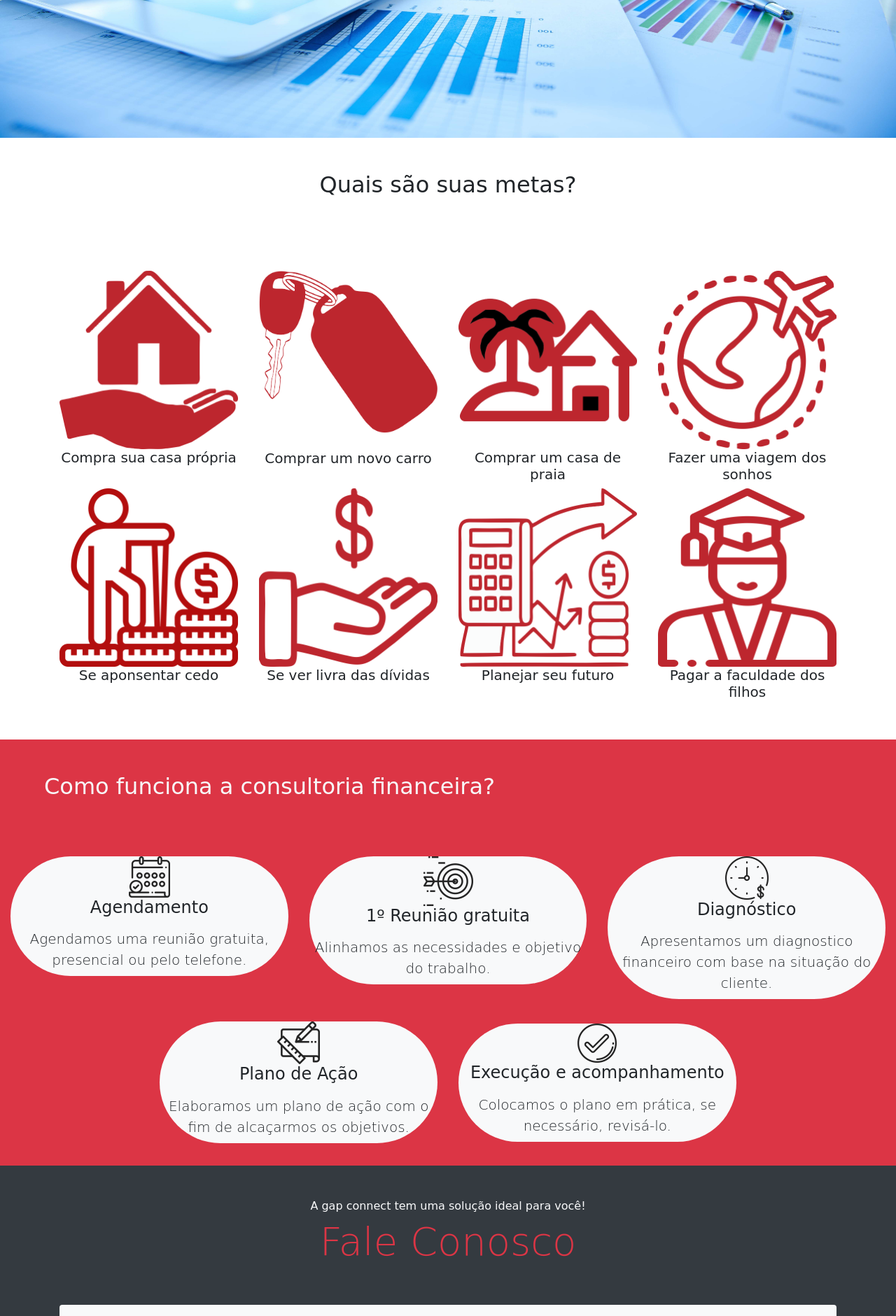
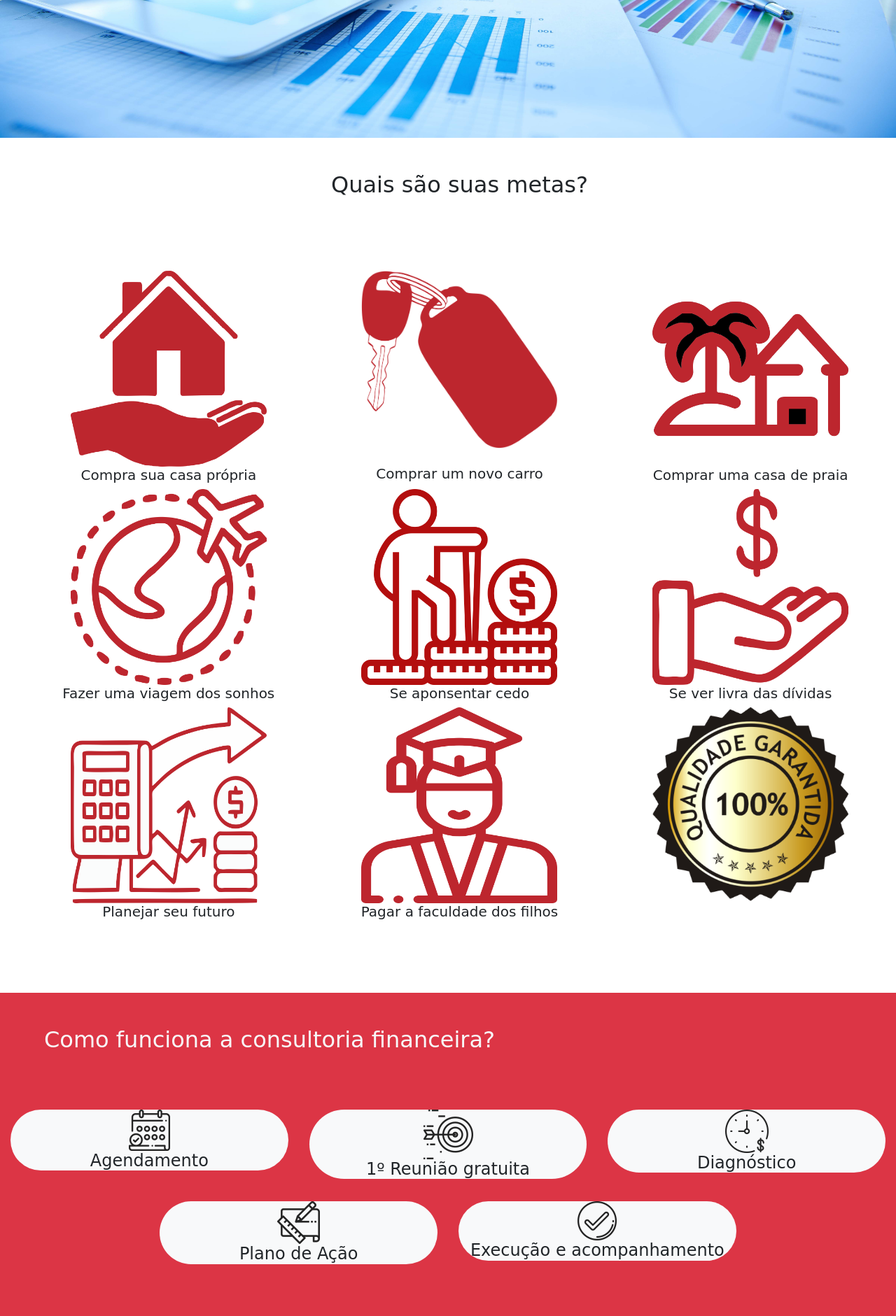
Before and after one commit to WillTbn/Gapconnect, a PHP site: page /Gapconnect/ in a window 1280 px wide. Shown: the part 542-2423 px from the top of the page at 70% size. Run offline with PHP 8.4, Linux system fonts and the light colour scheme; some web fonts are replaced.

Commit message:
Melhorando expansividade e adicionando efeitos jquery

```diff
--- a/assets/css/style.css
+++ b/assets/css/style.css
@@ -33,3 +33,9 @@ body{
 #j_error{
     display:none;
 }
+#janela, #janela-2, #janela-3, #janela-4, #janela-5 {
+    display:none;
+}
+.efeito, .efeito-2, .efeito-3, .efeito-4, .efeito-5 {
+    cursor: pointer;
+}
--- a/assets/js/app.js
+++ b/assets/js/app.js
@@ -42,3 +42,20 @@ $(document).ready(function() {
       return false;
   });
 });
+$(function(){
+    $('.efeito').bind('click', function(){
+        $('#janela').fadeToggle();
+    });
+    $('.efeito-2').bind('click', function(){
+        $('#janela-2').fadeToggle();
+    });
+    $('.efeito-3').bind('click', function(){
+        $('#janela-3').fadeToggle();
+    });
+    $('.efeito-4').bind('click', function(){
+        $('#janela-4').fadeToggle();
+    });
+    $('.efeito-5').bind('click', function(){
+        $('#janela-5').fadeToggle();
+    });
+});
--- a/index.php
+++ b/index.php
@@ -52,55 +52,61 @@
                 <b class="mb-5"> Agende a primeira reunião gratuita presencial ou pelo telefone!</b>
             </div>
         </header>
-        <article class="container text-center mt-5 mb-5">
+        <article class="container-fluid pl-5 text-center mt-5 mb-5">
             <h2 class="h2 pb-5 borda_trans">Quais são suas metas?</h2>
-            <div class="row pt-5">
-                <div class="col-md-3 col-sm-2">
+            <div class="row pt-5 py-5">
+                <div class="col-lg-4 col-md-6  col-sm-12">
                     <div class="">
-                        <img src="assets/img/icones/casa_propria.png" class="img-fluid">
+                        <img src="assets/img/icones/casa_propria.png" class="img-fluid" style="max-width:280px">
                         <p class="h5">Compra sua casa própria</p>
                     </div>
                 </div>
-                <div class="col-md-3 col-sm-2">
+                <div class="col-lg-4 col-md-6  col-sm-12">
                     <div class="">
-                        <img src="assets/img/icones/chave_carro.png" class="img-fluid mb-4" style="">
+                        <img src="assets/img/icones/chave_carro.png" class="img-fluid mb-4" style="max-width:280px">
                         <p class="h5">Comprar um novo carro</p>
                     </div>
                 </div>
-                <div class="col-md-3 col-sm-2">
+                <div class="col-lg-4 col-md-6  col-sm-12">
                     <div class="">
-                        <img src="assets/img/icones/casa_praia.png" class="img-fluid">
-                        <p class="h5">Comprar um casa de praia</p>
+                        <img src="assets/img/icones/casa_praia.png" class="img-fluid" style="max-width:280px">
+                        <p class="h5">Comprar uma casa de praia</p>
                     </div>
                 </div>
-                <div class="col-md-3 col-sm-2">
+                <div class="col-lg-4 col-md-6  col-sm-12">
                     <div class="">
-                        <img src="assets/img/icones/viagem.png" class="img-fluid">
+                        <img src="assets/img/icones/viagem.png" class="img-fluid" style="max-width:280px">
                         <p class="h5">Fazer uma viagem dos sonhos</p>
                     </div>
                 </div>
-                <div class="col-md-3 col-sm-2">
+                <div class="col-lg-4 col-md-6 col-sm-12">
                     <div class="">
-                        <img src="assets/img/icones/aposentar.png" class="img-fluid">
+                        <img src="assets/img/icones/aposentar.png" class="img-fluid" style="max-width:280px">
                         <p class="h5">Se aponsentar cedo</p>
                     </div>
                 </div>
-                <div class="col-md-3 col-sm-2 mr-sm-0">
+                <div class="col-lg-4 col-md-6  col-sm-12">
                     <div class="">
-                        <img src="assets/img/icones/dividas.png" class="img-fluid" >
+                        <img src="assets/img/icones/dividas.png" class="img-fluid" style="max-width:280px">
                         <p class="h5">Se ver livra das dívidas</p>
                     </div>
                 </div>
-                <div class="col-md-3 col-sm-2">
+                <div class="col-lg-4 col-md-6 col-sm-12">
                     <div class="">
-                        <img src="assets/img/icones/planejar.png" class="img-fluid" >
+                        <img src="assets/img/icones/planejar.png" class="img-fluid" style="max-width:280px">
                         <p class="h5">Planejar seu futuro</p>
                     </div>
                 </div>
-                <div class="col-md-3 col-sm-2">
+                <div class="col-lg-4 col-md-6  col-sm-12">
                     <div class="">
-                        <img src="assets/img/icones/faculdade.png" class="img-fluid">
+                        <img src="assets/img/icones/faculdade.png" class="img-fluid" style="max-width:280px">
                         <p class="h5">Pagar a faculdade dos filhos</p>
+                    </div>
+                </div>
+                <div class="col-lg-4 col-md-6  col-sm-12">
+                    <div class="">
+                        <img src="assets/img/icones/1.png" class="img-fluid" style="max-width:280px">
+                        <p class="h5"></p>
                     </div>
                 </div>
             </div>
@@ -111,38 +117,38 @@
             </div>
             <div class="row mt-5 py-md-3 py-sm-0 justify-content-center">
                 <div class="col-md-4 col-sm-12 text-center ">
-                    <div class="bg-light my-md-3 my-sm-0 rounded-pill">
+                    <div class="bg-light my-md-3 my-sm-0 rounded-pill efeito">
                         <img src="assets/img/icones/agenda.png" id="move">
                         <h4>Agendamento</h4>
                         <p class="lead  p-2" id="janela">Agendamos uma reunião gratuita, presencial ou pelo telefone.</p>
                     </div>
                 </div>
-                <div class="col-md-4 col-sm-12 text-center">
+                <div class="col-md-4 col-sm-12 text-center efeito-2">
                     <div class="bg-light my-md-3 my-sm-0 rounded-pill ">
                         <img src="assets/img/icones/reunião.png">
                         <h4>1º Reunião gratuita</h4>
-                        <p class="lead  p-2">Alinhamos as necessidades e objetivo do trabalho.</p>
+                        <p class="lead  p-2" id="janela-2">Alinhamos as necessidades e objetivo do trabalho.</p>
                     </div>
                 </div>
-                <div class="col-md-4 col-sm-12 text-center">
+                <div class="col-md-4 col-sm-12 text-center efeito-3">
                     <div class="bg-light my-md-3 my-sm-0 rounded-pill">
                         <img src="assets/img/icones/diagnostico.png">
                         <h4>Diagnóstico</h4>
-                        <p class="lead p-2">Apresentamos um diagnostico financeiro com base na situação do cliente.</p>
+                        <p class="lead p-2" id="janela-3">Apresentamos um diagnostico financeiro com base na situação do cliente.</p>
                     </div>
                 </div>
-                <div class="col-md-4 col-sm-12 text-center">
+                <div class="col-md-4 col-sm-12 text-center efeito-4">
                     <div class="bg-light my-md-3 my-sm-0 rounded-pill">
                         <img src="assets/img/icones/plano-acao.png">
                         <h4>Plano de Ação</h4>
-                        <p class="lead p-2">Elaboramos um plano de ação com o fim de alcaçarmos os objetivos.</p>
+                        <p class="lead p-2" id="janela-4">Elaboramos um plano de ação com o fim de alcaçarmos os objetivos.</p>
                     </div>
                 </div>
-                <div class="col-md-4 col-sm-12 align-self-center text-center">
+                <div class="col-md-4 col-sm-12 align-self-center text-center mb-5 efeito-5">
                     <div class="bg-light my-md-3 my-sm-0 rounded-pill">
                         <img src="assets/img/icones/execucao.png">
                         <h4>Execução e acompanhamento</h4>
-                        <p class="lead p-2">Colocamos o plano em prática, se necessário, revisá-lo.</p>
+                        <p class="lead p-2" id="janela-5">Colocamos o plano em prática, se necessário, revisá-lo.</p>
                     </div>
                 </div>
             </div>
```
